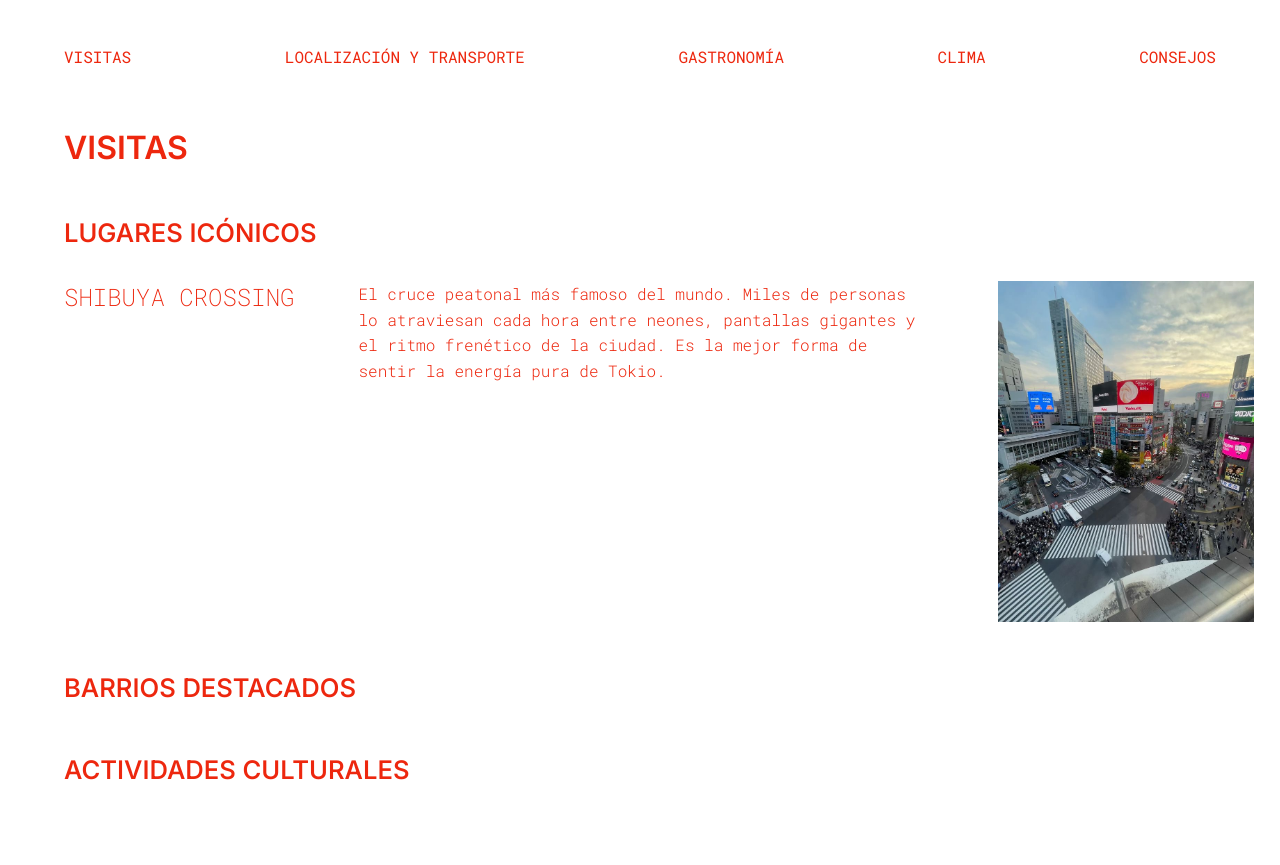
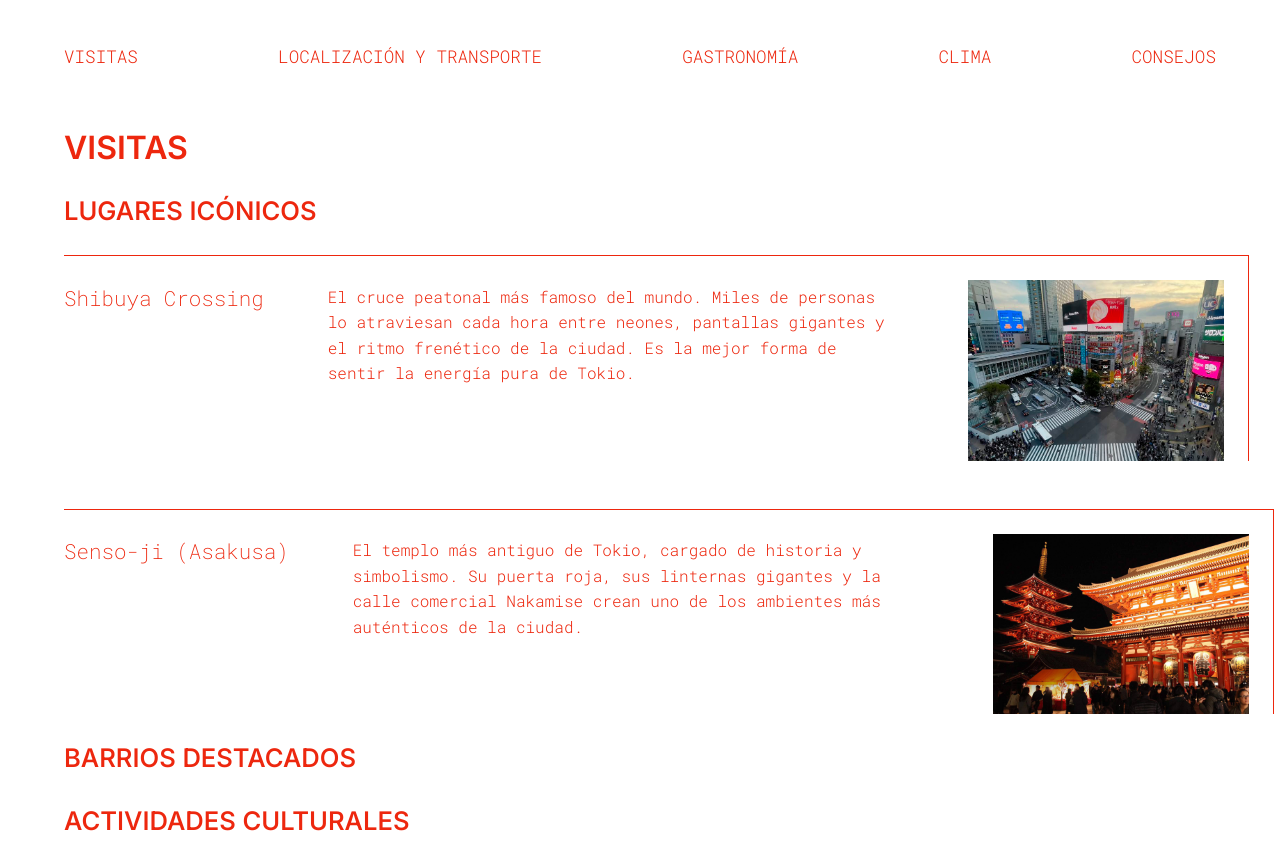
Before and after one commit to AriGonzalez05/web_de_ciudad_ariadna_gonzalez, a plain HTML site: page visitas.html in a window 1280 px wide. Before the commit the page ends 815 px from the top, so only its background shows below. Drawn offline with nearby package versions, Linux system fonts and the light colour scheme.

Commit message:
maquetando html de visitas. acordeón

```diff
--- a/css/styles.css
+++ b/css/styles.css
@@ -34,8 +34,8 @@ h1 {
 .menu a {
   text-decoration: none;
   color: #ed270e;
-  font-size: 1rem;
-  font-weight: 400;
+  font-size: 1.1rem;
+  font-weight: 300;
   transition: 0.2s;
 }
 
@@ -128,39 +128,46 @@ h3 {
   font-family: "Inter", sans-serif;
   font-size: 1.6rem;
   font-weight: 550;
-  margin-top: 3rem;
   margin-bottom: 1.8rem;
   margin-left: 4rem;
 }
 
-.place {
+.places {
   display: flex;
-  flex-direction: row;
+  flex-direction: column;
   align-items: flex-start; /* alinea a la izquierda */
   justify-content: flex-start; /* alinea arriba */
   height: 100%; /* o el alto que necesites */
+  margin-left: 4rem;
+  gap: 3rem;
+}
+
+.lugar {
+  border-top: #ed270e 1.5px solid;
+  border-right: #ed270e 1.5px solid;
+  display: flex;
+  flex-direction: row;
+  gap: 4rem;
+  padding-top: 1.5rem;
+  padding-right: 1.5rem;
 }
 
 h4 {
-  font-size: 1.5rem;
+  font-size: 1.3rem;
   font-weight: 200;
   margin-top: 0.2rem;
   margin-bottom: 1rem;
-  margin-left: 4rem;
 }
 
 .content {
   max-width: 36rem;
   margin-top: 0.2rem;
-  margin-left: 4rem;
   font-size: 1rem;
   font-weight: 300;
   line-height: 1.6;
 }
 
 .place-image {
-  margin-left: 4rem;
-  margin-top: 0.2rem;
   max-width: 16rem;
 }
 
--- a/visitas.html
+++ b/visitas.html
@@ -30,19 +30,34 @@
     <div><h2>VISITAS</h2></div>
     <div id="accordion">
       <h3>LUGARES ICÓNICOS</h3>
-      <div class="place">
-        <h4>SHIBUYA CROSSING</h4>
+      <div class="places">
+        <div class="lugar">
+          <h4>Shibuya Crossing</h4>
           <p class="content">
             El cruce peatonal más famoso del mundo. Miles de personas lo
             atraviesan cada hora entre neones, pantallas gigantes y el ritmo
-          frenético de la ciudad. Es la mejor forma de sentir la energía pura de
-          Tokio.
+            frenético de la ciudad. Es la mejor forma de sentir la energía pura
+            de Tokio.
           </p>
           <img
             class="place-image"
-          src="media/visitas.jpg/Shibuya cross.jpeg"
+            src="media/visitas.jpg/lugaresiconicos1.jpg"
             alt="Shibuya Crossing"
           />
+        </div>
+        <div class="lugar">
+          <h4>Senso-ji (Asakusa)</h4>
+          <p class="content">
+            El templo más antiguo de Tokio, cargado de historia y simbolismo. Su
+            puerta roja, sus linternas gigantes y la calle comercial Nakamise
+            crean uno de los ambientes más auténticos de la ciudad.
+          </p>
+          <img
+            class="place-image"
+            src="media/visitas.jpg/lugaresiconicos2.jpg"
+            alt="Shibuya Crossing"
+          />
+        </div>
       </div>
       <h3>BARRIOS DESTACADOS</h3>
       <div class="place">
```
Also changed, not shown: media/visitas.jpg/Shibuya cross.jpeg (deleted), media/visitas.jpg/lugaresiconicos1.jpg (added), media/visitas.jpg/lugaresiconicos2.jpg (added). Lines whose indentation alone changed are shown as unchanged.
